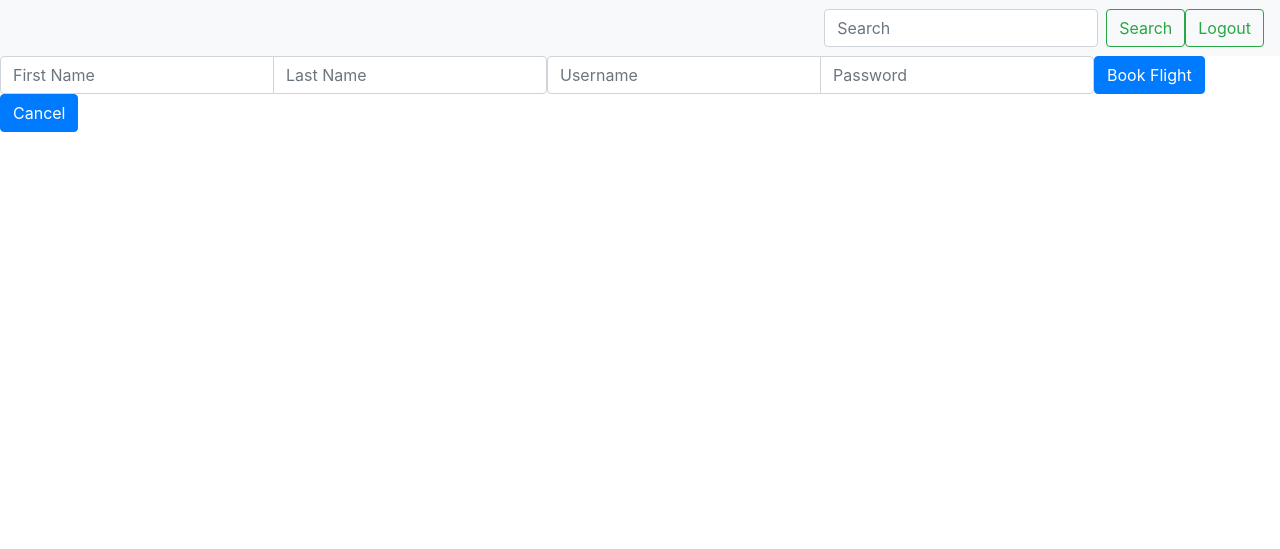
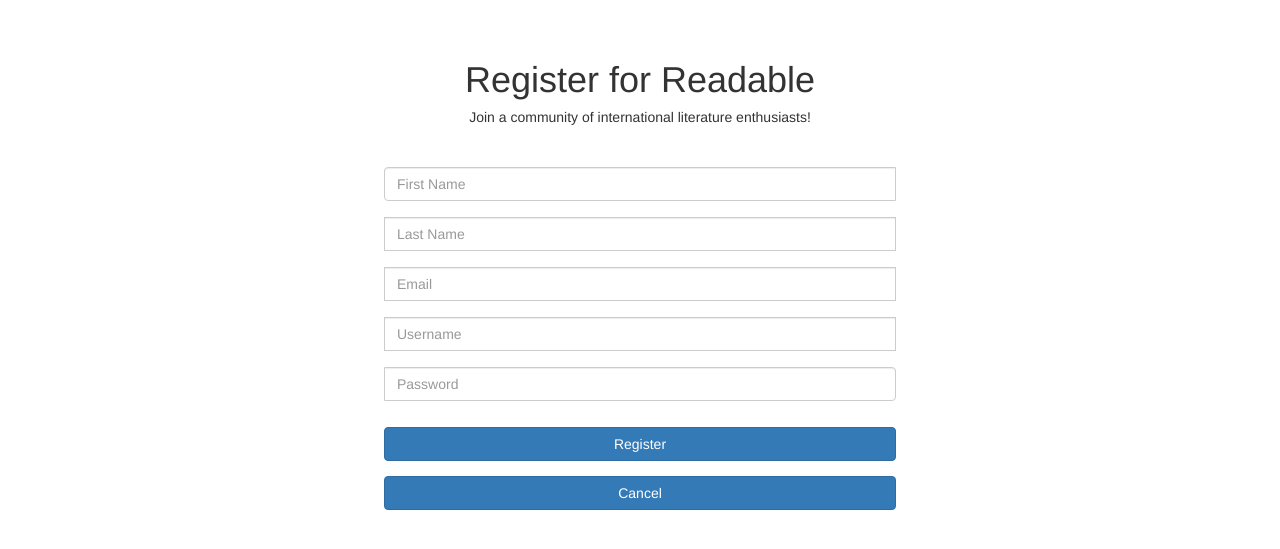
Before and after one commit to mattiek56/project1, a Flask app: page /register in a window 1280 px wide. Shown: the top 549 px of the page. Run offline with Flask 2, Linux system fonts and the light colour scheme; some libraries are stand-ins or nearby versions.

Commit message:
functioning reg with ORM and encrypted passwords

```diff
--- a/application.py
+++ b/application.py
@@ -1,19 +1,15 @@
 import os
 
-from flask import Flask, session, render_template, url_for, request, redirect
+from flask import Flask, session, render_template, url_for, request, redirect, flash
 from flask_session import Session
 from sqlalchemy import create_engine
 from sqlalchemy.orm import scoped_session, sessionmaker
 from flask_login import LoginManager, UserMixin, login_user, login_required, logout_user, current_user
 from flask_bootstrap import Bootstrap
+from users import *
 
-app = Flask(__name__)
-bootstrap = Bootstrap(app)
+from werkzeug.security import check_password_hash, generate_password_hash
 
-
-#login_manager = LoginManager()
-#login_manager.init_app(app)
-#login_manager.login_view = 'login'
 
 
 
@@ -23,34 +19,60 @@ if not os.getenv("DATABASE_URL"):
     raise RuntimeError("DATABASE_URL is not set")
 
 # Configure session to use filesystem
-app.config["SESSION_PERMANENT"] = False
-app.config["SESSION_TYPE"] = "filesystem"
+app = Flask(__name__)
+app.config['SECRET_KEY'] = 'Thisissupposedtobesecret!'
+app.config['SESSION_TYPE'] = 'filesystem'
+app.config["SQLALCHEMY_DATABASE_URI"] = "postgres://vbpmeocfxajymp:811a3bfe88d3942fc1e2131392fee3ebd1b2c037affe7cb74bce0a139cf0975f@ec2-34-194-198-176.compute-1.amazonaws.com:5432/d4g707hhuci1mn"
+app.config["SQLALCHEMY_TRACK_MODIFICATIONS"] = False
+bootstrap = Bootstrap(app)
+db.init_app(app)
 Session(app)
 
+login_manager = LoginManager()
+login_manager.init_app(app)
+login_manager.login_view = 'login'
 # Set up database
-engine = create_engine(os.getenv("DATABASE_URL"))
-db = scoped_session(sessionmaker(bind=engine))
+#engine = create_engine(os.getenv("DATABASE_URL"))
+#db = scoped_session(sessionmaker(bind=engine))
 FLASK_DEBUG = 1
 
-#@login_manager.user_loader
-#def load_user(user_id):
- #   return User.query.get(int(user_id))
+
+#set up users
+
+
+@login_manager.user_loader
+def load_user(user_id):
+    return Users.query.get(int(user_id))
 
 
 @app.route("/")
 def index():
     return render_template("index.html")
 
-@app.route("/home", methods=["POST", "GET"])
+@app.route("/login", methods=["POST", "GET"])
 def login():
+	""" Log user in """
 
-	username = request.form.get('username')
 	password = request.form.get('password')
-	if db.execute("SELECT * FROM registeredusers WHERE username = :username AND password = :password", {"username": username, "password": password}).rowcount == 0:
-		return render_template('index.html', error='Invalid username or password')
+
+	if not password:
+		return render_template('index.html', password_error='Need password')
+	elif not request.form.get('username'):
+		return render_template('index.html', user_error='Need username')
+
+	user = Users.query.filter_by(username=request.form.get('username')).first()
+	if user:
+		if check_password_hash(user.password, password):
+			login_user(user)
+			flash("Login Succesful")
+			return render_template('home.html')
+
+		return render_template('index.html', error='invalid user or pass')
+	#if db.execute("SELECT * FROM registeredusers WHERE username = :username AND password = :password", {"username": username, "password": password}).rowcount == 0:
+		#return render_template('index.html', error='Invalid username or password')
 
 
-	return render_template("home.html")
+	return render_template("index.html")
 
 @app.route("/register")
 def register():
@@ -59,18 +81,25 @@ def register():
 
 @app.route("/register/success", methods=["POST", "GET"])
 def success():
-	firstName = request.form.get('FirstName')
-	lastName = request.form.get('LastName')
-	password = request.form.get('password')
-	username = request.form.get('username')
-	db.execute("INSERT INTO registeredusers (firstName, lastName, username, password) VALUES (:firstName, :lastName, :username, :password)",{"firstName": firstName, "lastName": lastName, "username": username, "password": password})
-	db.commit()
-	users = db.execute("SELECT * FROM registeredusers").fetchall()
+
+	#add in a check to see if username is unique!!!
+
+	#hash the user password to be stored in the DB
+	hashedPassword = generate_password_hash(request.form.get("password"), method='pbkdf2:sha256', salt_length=8)
+
+	new_user = Users(firstname = request.form.get('FirstName'), lastname = request.form.get('LastName'), email = request.form.get('Email'),
+		password = hashedPassword, username = request.form.get('username'))
+	#db.execute("INSERT INTO registeredusers (firstName, lastName, username, password) VALUES (:firstName, :lastName, :username, :password)",{"firstName": firstName, "lastName": lastName, "username": username, "password": password})
+	db.session.add(new_user)
+	db.session.commit()
 
 
-	return render_template("home.html", firstName=firstName)
+
+	return render_template("home.html")
 
 @app.route('/sign_out')
 def sign_out():
-    #session.pop('username')
+    #logout user form system
+
+    logout_user()
     return redirect(url_for('index'))
--- a/static/style.css
+++ b/static/style.css
@@ -3,9 +3,15 @@ body {
 	padding-top: 40px;
 }
 
+.register-form {
+	display: inline-grid;
+	margin-top: 2vh!important;
+	width: 40%;
+}
+
 .form {
 	display: inline-grid;
-	margin-top: 30vh;
+	margin-top: 10vh;
 	width: 20%;
 
 }
@@ -18,3 +24,28 @@ body {
 	width: -webkit-fill-available;
 	margin-bottom: 3%!important;
 }
+
+.name {
+	display: inline-block;
+}
+
+.error {
+	color: red;
+}
+
+@media only screen  and (min-width :720px) {
+
+
+	.register-form {
+		display: inline-grid;
+		margin-top: 2vh!important;
+		width: 60%;
+}
+
+	.form {
+		display: inline-grid;
+		margin-top: 10vh;
+		width: 40%;
+
+}
+}
--- a/templates/register.html
+++ b/templates/register.html
@@ -1,23 +1,37 @@
-{% extends "layout.html" %}
+{% extends "bootstrap/base.html" %}
+
+{% block styles %}
+{{super()}}
+
+<link rel="stylesheet" href="{{url_for('.static', filename='style.css')}}">
+{% endblock %}
 
 {% block content %}
+        <div class='entry-text'>
+        <h1>Register for Readable </h1>
+        <h5> Join a community of international literature enthusiasts!</h5>
+        </div>
 
 
-	        <form class="form-inline" action="{{ url_for('success') }}" method='post'>
+	        <form class="form register-form" action="{{ url_for('success') }}" method='post'>
               <div class="input-group">
-                  <input type="text" class="form-control" name='FirstName' placeholder="First Name" aria-label="First Name" aria-describedby="basic-addon1">
-                  <input type="text" class="form-control" name='LastName' placeholder="Last Name" aria-label="Last Name" aria-describedby="basic-addon1">
-              </div>
-              <div class="input-group">
-                <input type="text" class="form-control" name='username' placeholder="Username" aria-describedby="basic-addon1">
-                <input type="password" class="form-control" name='password' placeholder="Password" aria-label="Password" aria-describedby="basic-addon1">
+
+                <input type="text" class="form-control register-form" name='FirstName' placeholder="First Name" aria-label="First Name" aria-describedby="basic-addon1">
+                <input type="text" class="form-control register-form" name='LastName' placeholder="Last Name" aria-label="Last Name" aria-describedby="basic-addon1">
+
+                <input type="text" class="form-control register-form" name='email' placeholder="Email" aria-label="Email" aria-describedby="basic-addon1">
+                <input type="text" class="form-control register-form" name='username' placeholder="Username" aria-describedby="basic-addon1">
+                <input type="password" class="form-control register-form" name='password' placeholder="Password" aria-label="Password" aria-describedby="basic-addon1">
               </div>
 
               <div class='input-group-button'>
-                <button class="btn btn-primary">Book Flight</button>
-              </div>
+                <button class="btn btn-primary register-buttons">Register</button>
 
-              <a class="btn btn-primary" href="{{ url_for('index') }}" role="button">Cancel</a>
+              <a class="btn btn-primary register-buttons" href="{{ url_for('index') }}" role="button">Cancel</a>
+            </div>
+
+
             </form>
 
+
 {% endblock %}
```
Also changed, not shown: templates/index.html (+11 -1 lines), users.py (added, +13 -0 lines), 2 other files.
